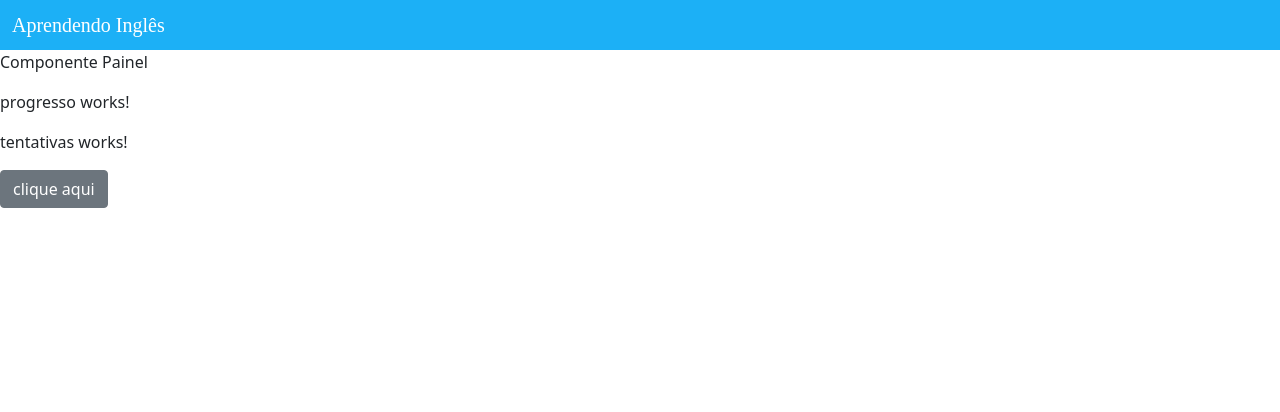
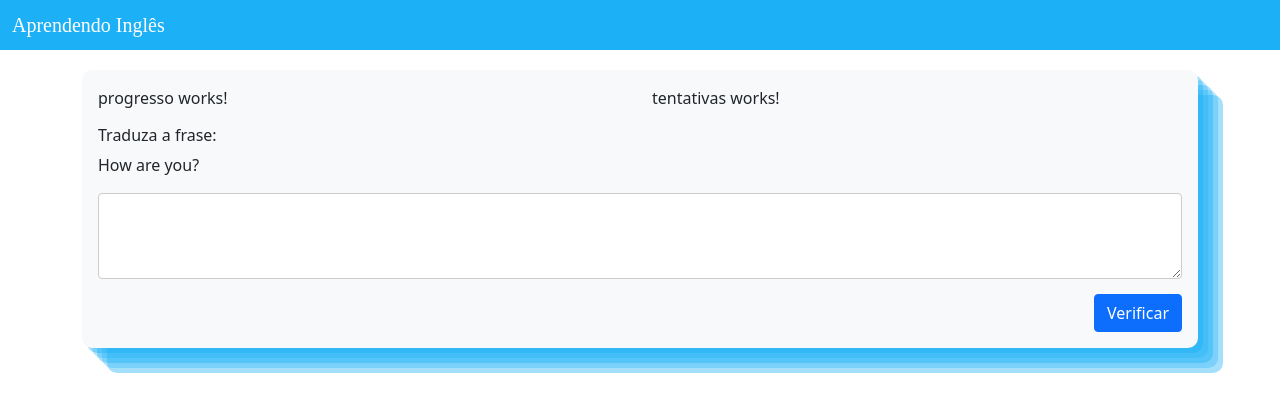
Before and after one commit to PriscilaRoza/app_English, an Angular app: page / in a window 1280 px wide. Shown: the top 412 px of the page. Built offline with nearby package versions, Linux system fonts and the light colour scheme; a web font is replaced by a local one.

Commit message:
update[painel.component]add bootstrap and style

```diff
--- a/src/app/painel/painel.component.css
+++ b/src/app/painel/painel.component.css
@@ -0,0 +1,18 @@
+.btn {
+  margin-top: 15px;
+}
+.card {
+  margin-top: 20px;
+  border: none;
+  border-radius: 10px;
+  box-shadow: rgba(28, 176, 246, 0.4) 5px 5px, rgba(28, 176, 246, 0.3) 10px 10px,
+    rgba(28, 176, 246, 0.4) 15px 15px, rgba(28, 176, 246, 0.3) 20px 20px,
+    rgba(28, 176, 246, 0.4) 25px 25px;
+
+}
+.form-control {
+  outline: 0;
+  border-color: #cccccc;
+  -webkit-box-shadow: none;
+  box-shadow: none;
+}
--- a/src/app/painel/painel.component.html
+++ b/src/app/painel/painel.component.html
@@ -1,5 +1,26 @@
-<p>Componente Painel</p>
-<app-progresso></app-progresso>
-<app-tentativas></app-tentativas>
 
-<button class="btn btn-secondary">clique aqui</button>
+
+<div class="container">
+  <div class="card card-body bg-light">
+    <div class="row">
+      <div class="col-sm-6"><app-progresso></app-progresso></div>
+      <div class="col-sm-6"><app-tentativas></app-tentativas></div>
+    </div>
+    <div class="row">
+      <div class="col">
+        <h6>Traduza a frase:</h6>
+        <p>How are you?</p>
+        <div class="form-group">
+          <textarea class="form-control" rows="3"></textarea>
+        </div>
+      </div>
+    </div>
+    <div class="row">
+      <div class="col">
+        <div class="d-flex justify-content-end">
+           <button type="button" class="btn btn-primary">Verificar</button>
+        </div>
+      </div>
+    </div>
+  </div>
+</div>
--- a/src/app/topo/topo.component.css
+++ b/src/app/topo/topo.component.css
@@ -1,7 +1,7 @@
 
 
 .navbar{
-  background-color: #1CB0F6;
+  background-color: rgb(28, 176, 246);
   color: #fff;
   font-family: 'Tourney', cursive;
  }
```
